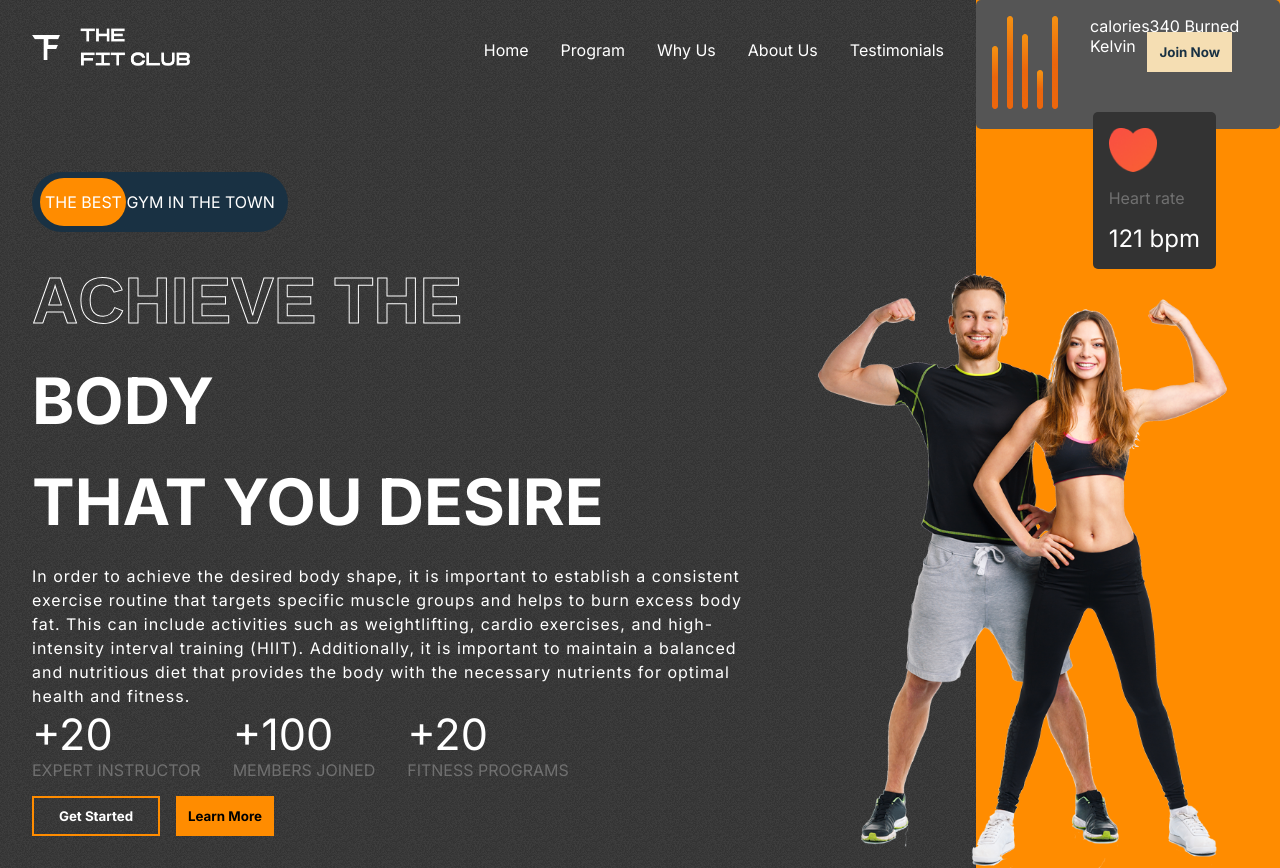
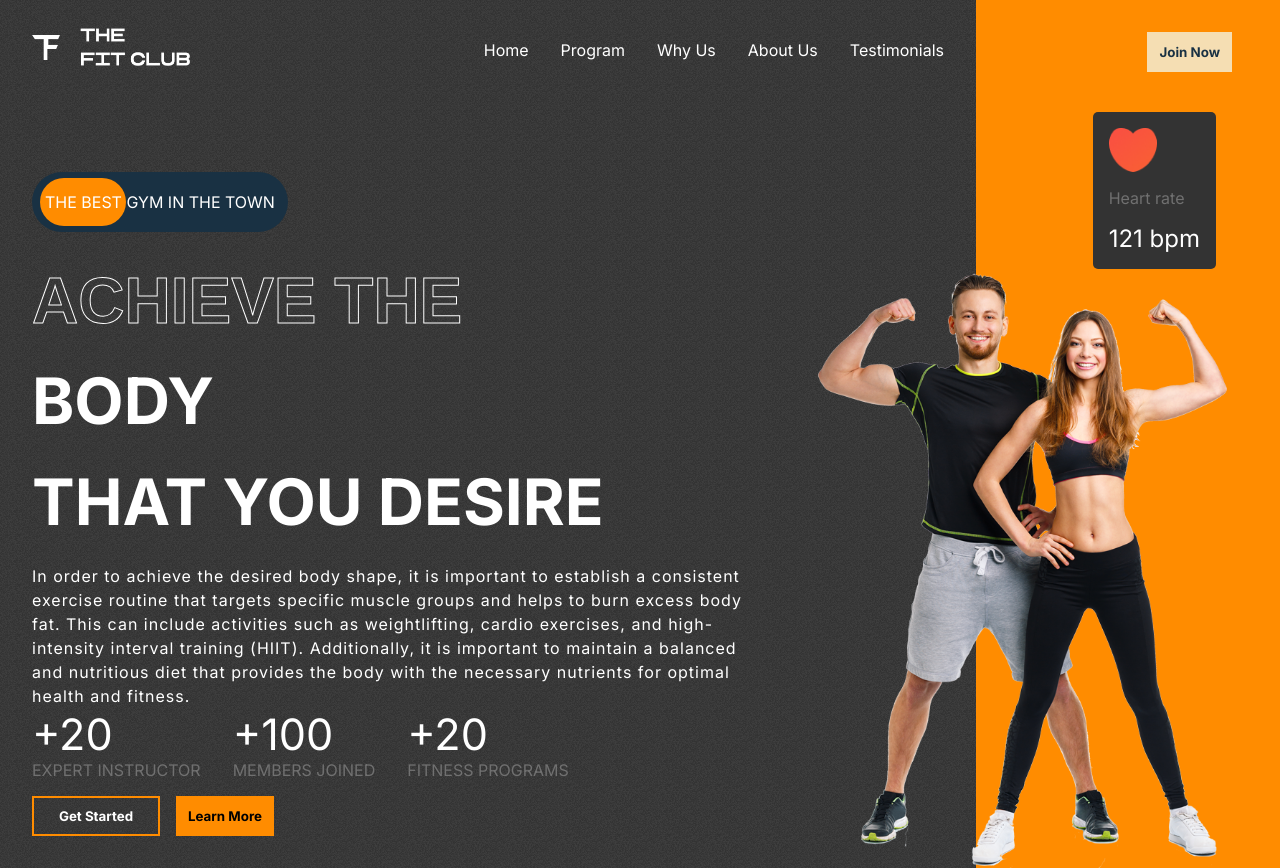
Before and after one commit to Akangbe/FitZone, a React (Create React App) app: page / in a window 1280 px wide. Built offline with nearby package versions, Linux system fonts and the light colour scheme.

Commit message:
btn-fixed

```diff
--- a/src/components/Hero/Hero.css
+++ b/src/components/Hero/Hero.css
@@ -144,14 +144,23 @@ background-color: var(--orange);
     top: 4rem;
     right: 23rem;
 }
-.calories{
+/* .calories{
     display: flex;
     gap: 2rem;
     background-color: var(--caloryCard);
     border-radius: 5px;
     padding: 1rem;
+    position: absolute;
     top: 32rem;
-    right: 26rem;
+    right: 28rem;
+    width: fit-content;
 
 }
-/* .calories> */
+.calories>img{
+    width: 3rem;
+}
+.calories>div{
+    display: flex;
+    flex-direction: column;
+    justify-content: space-between;
+} */
--- a/src/components/Hero/Hero.js
+++ b/src/components/Hero/Hero.js
@@ -67,15 +67,6 @@ const Hero = () => {
         {/* Hero image */}
         <img src={hero_imagemain} className="hero_image" alt="" />
         {/* calories */}
-        <div className="calories">
-          <div>
-            <img src={calories} alt="" />
-          </div>
-          <div>
-            <span>calories</span>
-            <span>340 Burned Kelvin</span>
-          </div>
-        </div>
       </div>
     </div>
   );
```
